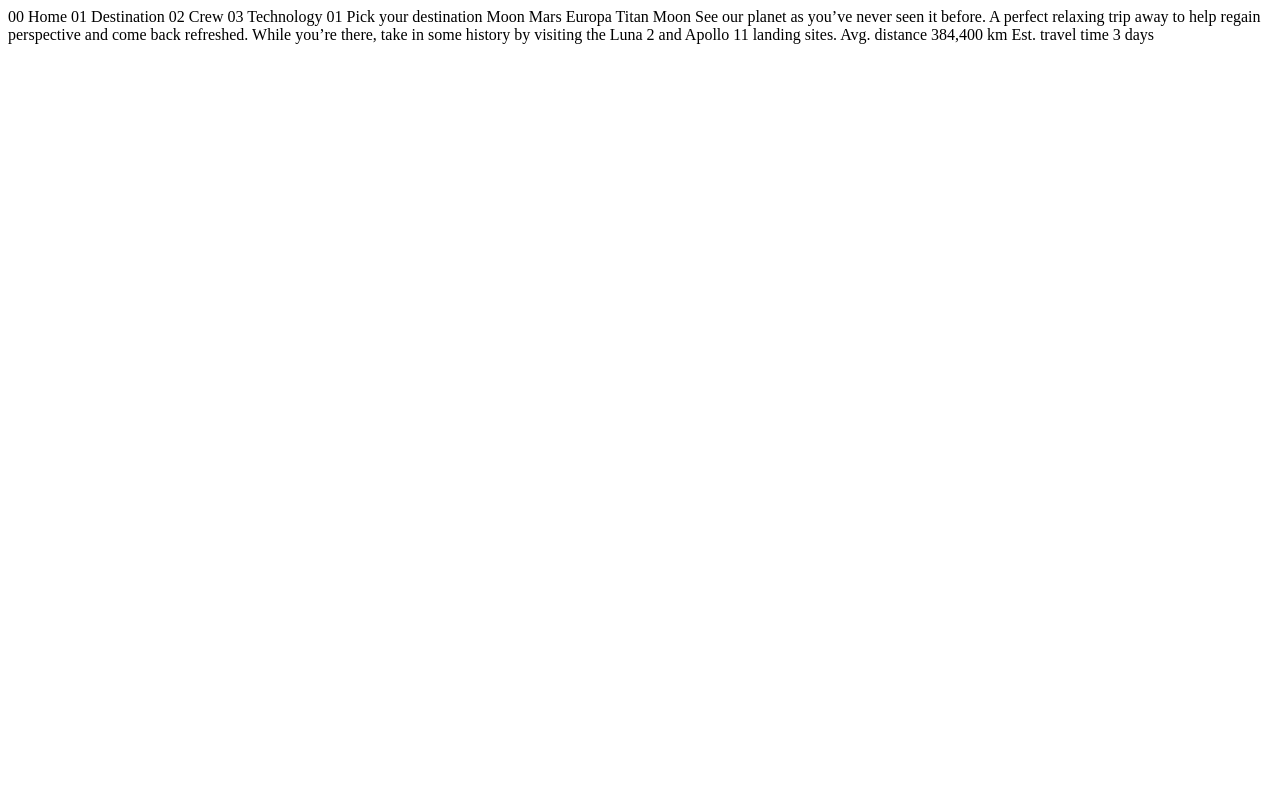
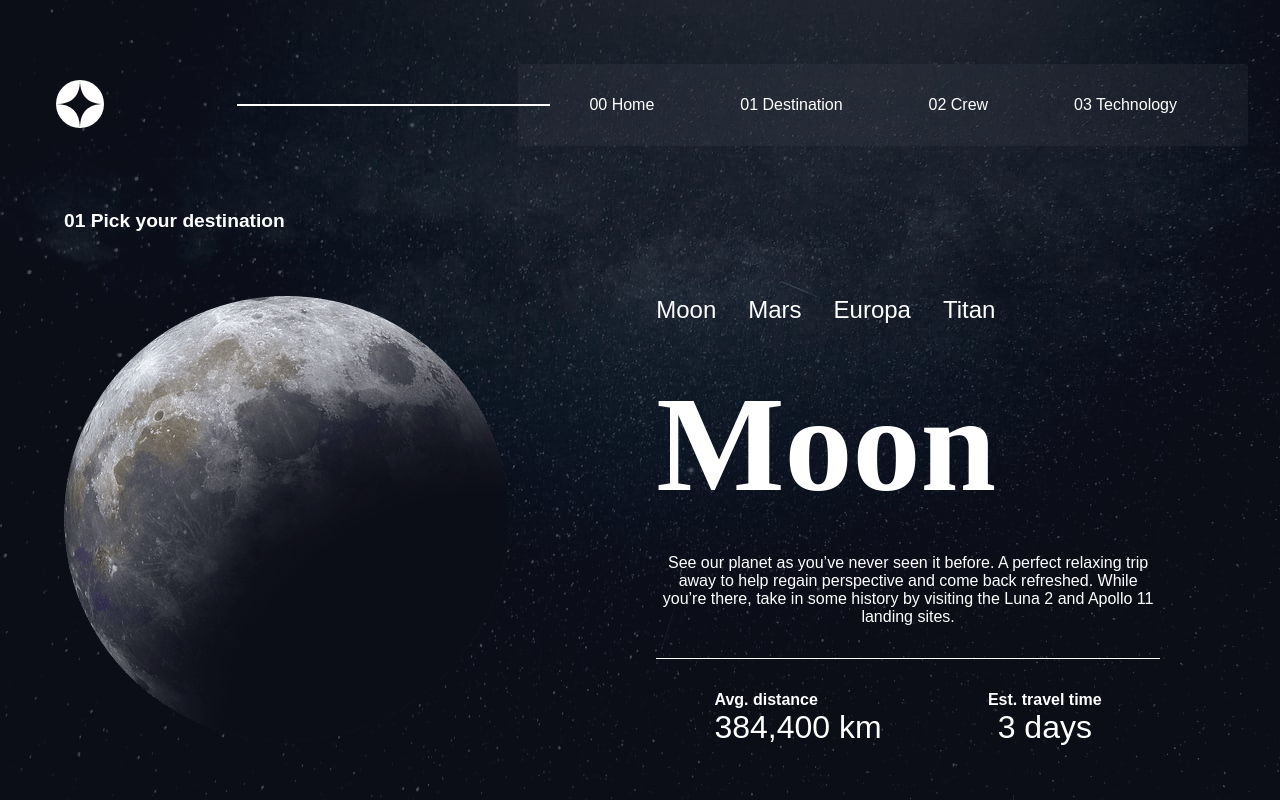
Before and after one commit to Nol1419/starter-code, a plain HTML site: page starter-code/destination-moon.html in a window 1280 px wide. Drawn offline with Linux system fonts and the light colour scheme.

Commit message:
finish data.json

```diff
--- /dev/null
+++ b/starter-code/assets/css/destination.css
@@ -0,0 +1,209 @@
+*{
+    list-style: none;
+    font-style: none;
+    box-sizing: border-box;
+    padding: 0;
+    margin: 0;
+}
+
+body{
+    height: 100%;
+    width: 100%;
+    position: relative;
+    font-family: Arial, Helvetica, sans-serif;
+    background: url('../destination/background-destination-desktop.jpg');
+    background-repeat: no-repeat;
+    color: #fff;
+    z-index: -10;
+}
+
+img{
+    display: block;
+    cursor: pointer;
+}
+
+a{
+    text-decoration: none;
+    color: #fff;
+}
+
+/*HEADER*/
+.header__body{
+    /* width: 100%; */
+    display: flex;
+    flex-direction: row;
+    justify-content: space-between;
+    padding: 2rem 2rem 2rem 2rem;
+}
+
+.header__body .content_left{
+    width: 40%;
+    min-width: 30%;
+    margin: 1rem auto;
+    padding: 1rem 0;
+}
+
+.header__body .line{
+    position: relative;
+    width: 5%;
+    height: 2px;
+    min-width: 15rem;
+    width: 29rem;
+    top: 4.5rem;
+    margin-left: -10rem;
+    margin-right: -2rem;
+    background-color: #fff;
+    mix-blend-mode: normal;
+    z-index: 50;
+}
+
+.header__body .content_left figcaption{
+    width: 80%;
+    min-width: 80%;
+    margin: 1rem 1.5rem;
+}
+
+.header__body .content_rigth{
+    width: 60%;
+    min-width: 60%;
+    background-color: rgba(255, 255, 255, 0.045);
+    backdrop-filter: blur(90.5485px);
+    border-radius: 3px;
+    margin: 2rem auto;
+    padding: 2rem;
+    justify-content: center;
+}
+
+
+.header__body .content_rigth .navBars__list{
+    display: flex;
+    flex-direction: row;
+    justify-content: space-around;
+    gap: .5rem;
+}
+
+.header__body .content_rigth .navBars__list .navBars__list-item a{
+    text-decoration: none;
+    color: #fff;
+    padding: 2rem;
+    transition: border-bottom 600ms ease;
+}
+
+.header__body .content_rigth .navBars__list .navBars__list-item:hover a{
+    text-decoration: none;
+    color: #fff;
+    padding: 2rem;
+    border-bottom: 2px solid #fff;
+}
+
+.header__body .content_rigth .navBars__list .navBars__list-item:active a{
+    text-decoration: none;
+    color: #fff;
+    padding: 2rem;
+    border-bottom: 2px solid #fff;
+}
+
+/*MAIN*/
+
+.content__body{
+    width: 100%;
+    /* margin: 0; */
+}
+
+.content__body .content__main-article{
+    width: 100%;
+}
+
+.content__body .content__main-article .article-section{
+    width: 90%;
+    display: flex;
+    flex-direction: column;
+    margin: 0 auto;
+    gap: 4rem;
+}
+
+.content__body .content__main-article .article-section h2{
+    font-size: 1.2rem;
+}
+
+.content__body .content__main-article .article-section .article-section__body{
+    display: flex;
+    flex-direction: row;
+    /* margin: 0 20px 0 20px; */
+    gap: 2rem;
+    justify-content: space-around;
+
+}
+
+.content__body .content__main-article .article-section .article-section__body .section__right-body{
+    display: flex;
+    flex-direction: column;
+    padding: 0 0 0 10%;
+    gap: 2rem;
+}
+
+.content__body .content__main-article .article-section .article-section__body .section__right-body .section__right__body-header .section__right__body-link{
+    display: flex;
+    flex-direction: row;
+    gap: 2rem;
+}
+
+.content__body .content__main-article .article-section .article-section__body .section__right-body .section__right__body-header .section__right__body-link .section__right__body_link-item  .btn{
+    font-size: 1.5rem;
+    background: none;
+    border: none;
+    color: #fff;
+    padding-bottom: 10px;
+    transition: all 400ms ease-in;
+}
+
+.content__body .content__main-article .article-section .article-section__body .section__right-body .section__right__body-header .section__right__body-link .section__right__body_link-item:hover  .btn{
+    font-size: 1.5rem;
+    padding-bottom: 10px;
+    border-bottom: 2px solid #fff;
+}
+
+.content__body .content__main-article .article-section .article-section__body .section__right-body .section__right__body-body{
+    display: flex;
+    flex-direction: column;
+    gap: 2rem;
+    width: 90%;
+}
+
+.content__body .content__main-article .article-section .article-section__body .section__right-body .section__right__body-body h3{
+    font-size: 8.5rem;
+    font-family: Bellafair;
+}
+
+.content__body .content__main-article .article-section .article-section__body .section__right-body .section__right__body-body p{
+    text-align: center;
+    font-size: 1rem;
+}
+
+.content__body .content__main-article .article-section .article-section__body .section__right-body .section__right__body-body .line{
+    height: 1px;
+    background: #fff;
+}
+
+.content__body .content__main-article .article-section .article-section__body .section__right-body .section__right__body-body .section__footer {
+    display: flex;
+    flex-direction: row;
+    gap: 3rem;
+    justify-content: space-evenly;
+}
+
+.content__body .content__main-article .article-section .article-section__body .section__right-body .section__right__body-body .section__footer .footer__left{
+    font-size: 1rem;
+}
+
+.content__body .content__main-article .article-section .article-section__body .section__right-body .section__right__body-body .section__footer .footer__left p{
+    font-size: 2rem;
+}
+
+.content__body .content__main-article .article-section .article-section__body .section__right-body .section__right__body-body .section__footer .footer__rigth{
+    font-size: 1rem;
+}
+
+.content__body .content__main-article .article-section .article-section__body .section__right-body .section__right__body-body .section__footer .footer__rigth p{
+    font-size: 2rem;
+}
--- a/starter-code/assets/css/index.css
+++ b/starter-code/assets/css/index.css
@@ -22,6 +22,7 @@ img{
 
 /*HEADER*/
 .header__body{
+    /* width: 100%; */
     display: flex;
     flex-direction: row;
     justify-content: space-between;
@@ -29,7 +30,7 @@ img{
 }
 
 .header__body .content_left{
-    width: 50%;
+    width: 40%;
     min-width: 30%;
     margin: 1rem auto;
     padding: 1rem 0;
@@ -37,7 +38,7 @@ img{
 
 .header__body .line{
     position: relative;
-    width: 10%;
+    width: 5%;
     height: 2px;
     min-width: 15rem;
     width: 29rem;
@@ -56,8 +57,8 @@ img{
 }
 
 .header__body .content_rigth{
-    width: 50%;
-    min-width: 50%;
+    width: 60%;
+    min-width: 60%;
     background-color: rgba(255, 255, 255, 0.045);
     backdrop-filter: blur(90.5485px);
     border-radius: 3px;
--- /dev/null
+++ b/starter-code/assets/js/destinationChange.js
@@ -0,0 +1,108 @@
+console.log('Conected')
+
+// Contenido del Html -> preparado para enviar el fragment
+// const contentArticle = document.querySelector('.article-section__body');
+
+ // 1 step
+const dataJson = fetch('./data.json');
+// const data = dataJson.clone();
+
+//change img
+const contentImg = document.getElementById('img');
+const figcaptionImg = document.getElementById('content_img');
+const imgNew = document.getElementById('img')
+
+// change contents
+const parragraph = document.querySelector('.parragraph')
+const section__footer = document.querySelector('.section__footer')
+
+// CALL A THE LINKS
+const btnLinkMoon = document.getElementById("moon")
+const btnLinkMars = document.getElementById("mars")
+const btnLinkEuropa = document.getElementById("europa")
+const btnLinkTitan = document.getElementById("titan")
+
+
+btnLinkMoon.addEventListener('click', () =>{
+    // console.log("click")
+    dataJson
+        .then(res =>res.clone().json())
+        .then(res => getData(res.destinations))
+
+    console.log(dataJson)
+
+    const getData = (data) => {
+
+        let viweData = data[0]
+        console.log(viweData)
+
+        imgNew.src = viweData.images.png
+        parragraph.innerHTML = viweData.description
+        figcaptionImg.replaceChild(img, contentImg)
+
+    }
+
+})
+
+btnLinkMars.addEventListener('click', () =>{
+     // console.log("click")
+     dataJson
+        .then(res =>res.clone().json())
+        .then(res => getData(res.destinations))
+
+    console.log(dataJson)
+
+    const getData = (data) => {
+        let viweData = data[1]
+        // console.log(viweData)
+
+        imgNew.src = viweData.images.png
+        parragraph.innerHTML = viweData.description
+        figcaptionImg.replaceChild(img, contentImg)
+
+    }
+
+})
+
+
+btnLinkEuropa.addEventListener('click', () =>{
+      // console.log("click")
+    dataJson
+        .then(res =>res.clone().json())
+        .then(res => getData(res.destinations))
+
+    console.log(dataJson)
+
+    const getData = (data) => {
+
+        let viweData = data[2]
+        // console.log(viweData)
+
+        imgNew.src = viweData.images.png
+        parragraph.innerHTML = viweData.description
+        figcaptionImg.replaceChild(img, contentImg)
+
+    }
+
+})
+
+btnLinkTitan.addEventListener('click', () =>{
+     // console.log("click")
+    dataJson
+        .then(res =>res.clone().json())
+        .then(res => getData(res.destinations))
+
+    console.log(dataJson)
+
+    const getData = (data) => {
+
+        let viweData = data[3]
+        console.log(viweData)
+
+        imgNew.src = viweData.images.png
+        parragraph.innerHTML = viweData.description
+        figcaptionImg.replaceChild(img, contentImg)
+
+    }
+
+})
--- a/starter-code/destination-moon.html
+++ b/starter-code/destination-moon.html
@@ -1,37 +1,112 @@
 <!DOCTYPE html>
-<html lang="en">
+<html lang="es">
 <head>
   <meta charset="UTF-8">
+  <meta http-equiv="X-UA-Compatible" content="IE=edge">
   <meta name="viewport" content="width=device-width, initial-scale=1.0">
 
-  <link rel="icon" type="image/png" sizes="32x32" href="./assets/favicon-32x32.png">
+  <title>Space tourism website</title>
 
-  <title>Frontend Mentor | Space tourism website</title>
+  <!-- link icon_shortcut -->
+  <link rel="icon" type="image/png" sizes="32x32" href="./assets/shared/logo.svg">
+
+  <!-- link css/style.css -->
+  <link rel="stylesheet" href="./assets/css/destination.css">
+
 </head>
 <body>
 
-  00 Home
-  01 Destination
-  02 Crew
-  03 Technology
+  <header class="header__body">
+    <figure class="content_left">
+      <figcaption>
+        <img src="./assets/shared/logo.svg" alt="logo_Space_tourism_website">
+      </figcaption>
+    </figure>
 
-  01 Pick your destination
+    <div class="line"></div>
 
-  Moon
-  Mars
-  Europa
-  Titan
+    <nav class="content_rigth navBars">
+      <ul class="navBars__list">
+        <li class="navBars__list-item"><a href="./index.html">00 Home</a></li>
+        <li class="navBars__list-item"><a href="./destination-moon.html">01 Destination</a></li>
+        <li class="navBars__list-item"><a href="#">02 Crew</a></li>
+        <li class="navBars__list-item"><a href="#">03 Technology</a></li>
+      </ul>
+    </nav>
 
-  Moon
+  </header>
 
-  See our planet as you’ve never seen it before. A perfect relaxing trip away to help
-  regain perspective and come back refreshed. While you’re there, take in some history
-  by visiting the Luna 2 and Apollo 11 landing sites.
 
-  Avg. distance
-  384,400 km
+  <main class="content__body">
+    <article class="content__main-article">
+      <section class="article-section">
+        <div class="article-section__left-title">
+          <h2>01 Pick your destination</h2>
 
-  Est. travel time
-  3 days
+        </div>
+
+        <div class="article-section__body">
+          <figure class="section__body_left">
+            <figcaption id="content_img">
+              <img src="./assets/destination/image-moon.png" alt="destination__image_moon" id="img">
+
+            </figcaption>
+
+          </figure>
+
+          <div class="section__right-body">
+            <nav class="section__right__body-header">
+              <ul class="section__right__body-link">
+                <li class="section__right__body_link-item"><button class="btn" type="button" id="moon">Moon</button></li>
+
+                <li class="section__right__body_link-item"><button class="btn" type="button" id="mars">Mars</button></li>
+
+                <li class="section__right__body_link-item"><button class="btn" type="button"  id="europa">Europa</button></li>
+
+                <li class="section__right__body_link-item"><button class="btn" type="button"  id="titan">Titan</button></li>
+
+              </ul>
+
+            </nav>
+
+            <div class="section__right__body-body">
+              <h3 class="title">Moon</h3>
+
+              <p class="parragraph">
+                See our planet as you’ve never seen it before. A perfect relaxing trip away to help
+                regain perspective and come back refreshed. While you’re there, take in some history
+                by visiting the Luna 2 and Apollo 11 landing sites.
+              </p>
+
+              <div class="line"></div>
+
+              <div class="section__footer">
+                <div class="footer__left">
+                  <h4>Avg. distance</h4>
+                  <p>384,400 km</p>
+                </div>
+
+                <div class="footer__rigth">
+                  <h4>Est. travel time</h4>
+                  <p>3 days</p>
+
+                </div>
+
+              </div>
+
+            </div>
+
+          </div>
+
+        </div>
+
+      </section>
+
+    </article>
+
+  </main>
+
+  <script src="./assets/js/destinationChange.js"></script>
+
 </body>
 </html>
```
Also changed, not shown: starter-code/index.html (+1 -1 lines).
